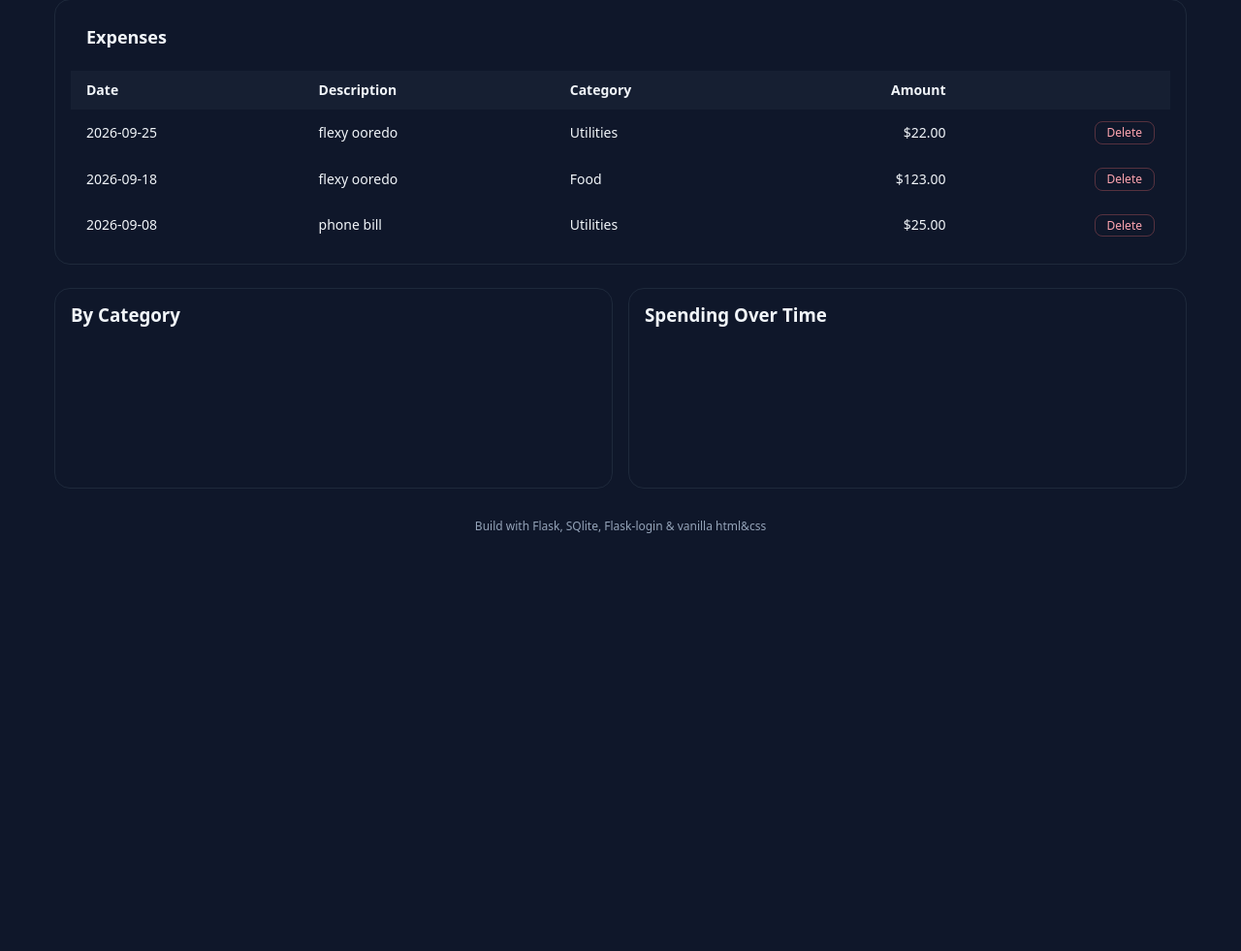
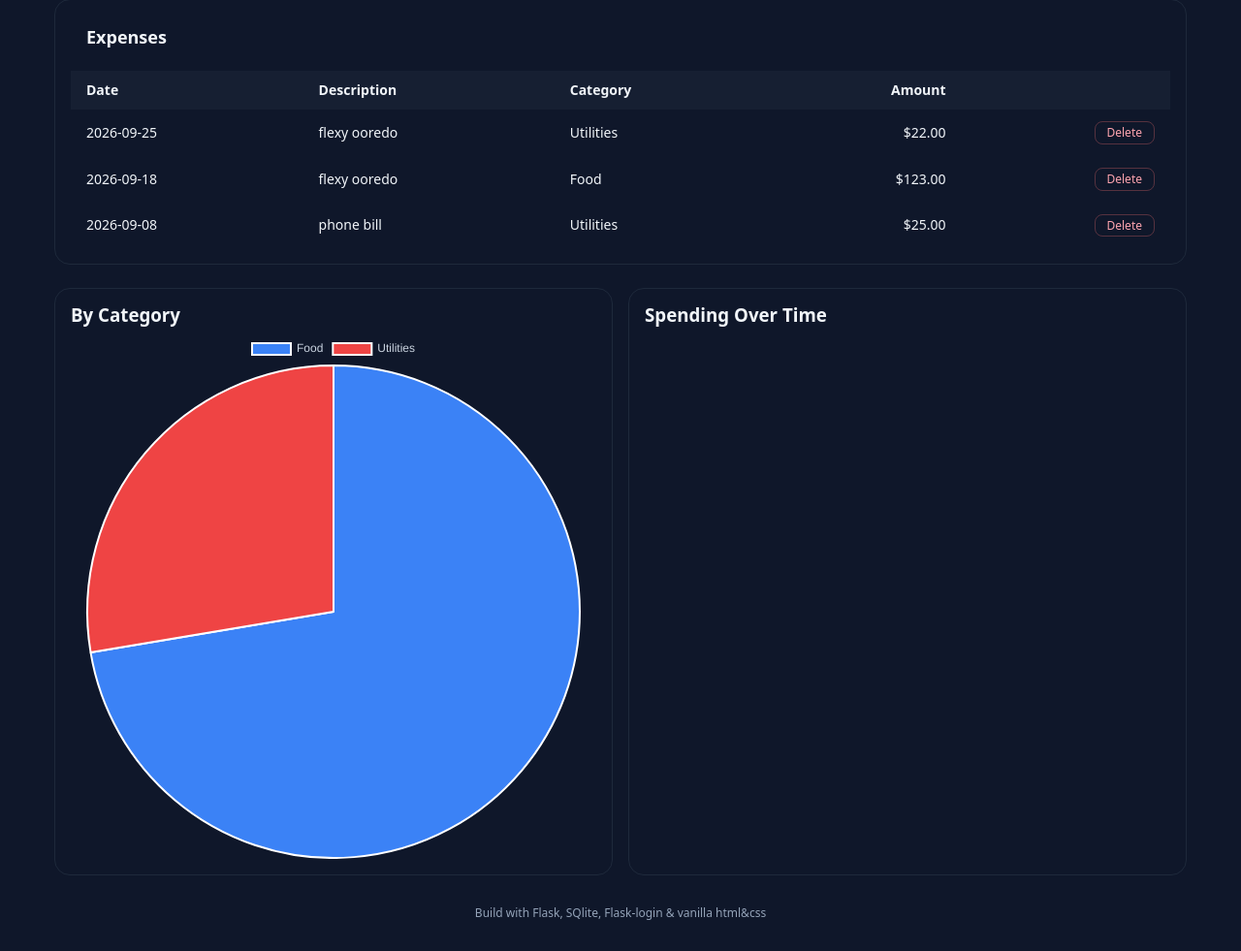
Before and after one commit to bensenouci-ayman/wally, a Flask app: page / in a window 1280 px wide. Shown: the part 498-1479 px from the top of the page at 97% size. Before the commit the page ends 1048 px from the top, so only its background shows below. Run offline with Flask 3, Linux system fonts and the light colour scheme.

Commit message:
add Category pie chart (frontend code)

```diff
--- a/templates/index.html
+++ b/templates/index.html
@@ -187,7 +187,7 @@
     <section class="grid-charts">
         <div class="card">
             <h3 class="chart-title">By Category</h3>
-            <canvas id="dayChart" height="140"></canvas>
+            <canvas id="catChart" height="140"></canvas>
         </div>
         <div class="card">
             <h3 class="chart-title">Spending Over Time</h3>
@@ -196,4 +196,34 @@
     </section>
 </main>
 
+
+<script>
+    const catLabels = {{(cat_labels or []) | tojson}};
+    const catValues = {{(cat_values or []) | tojson}};
+
+    if (document.getElementById('catChart') && catLabels.length > 0) {
+        const catCtx = document.getElementById('catChart').getContext('2d');
+
+        new Chart(catCtx, {
+            type: 'pie',
+            data: {
+                labels: catLabels,
+                datasets: [{
+                    data: catValues,
+                    backgroundColor: [
+                        '#3b82f6', '#ef4444', '#10b981', '#f59e0b', '#8b5cf6', '#ec4899'
+                    ]
+                }]
+            },
+            options: {
+                plugins: {
+                    legend: {
+                        labels: { color: '#cbd5e1' }
+                    }
+                }
+            }
+        });
+    }
+</script>
+
 {% endblock %}
--- a/templates/layout.html
+++ b/templates/layout.html
@@ -12,6 +12,9 @@
 
         <link rel="stylesheet" href="{{url_for('static', filename='css/style.css')}}">
         <title>{% block title %}Wallety{% endblock %}</title>
+
+        <!-- bar charts js -->
+         <script src="https://cdn.jsdelivr.net/npm/chart.js"></script>
     </head>
     <body>
 
```
